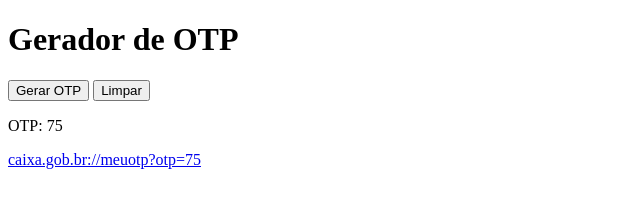
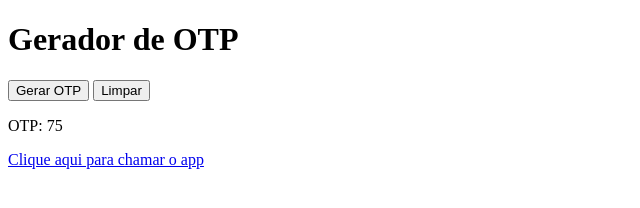
Before and after one commit to drbf17/desafio, a plain HTML site: page index.html in a window 1280 px wide. Both pictures are taken after a click on the button "Gerar OTP". Shown: the full height of the page, 0-640 px from the left. Drawn offline with Linux system fonts and the light colour scheme.

Commit message:
fix: Corrigindo lin

```diff
--- a/index.html
+++ b/index.html
@@ -32,7 +32,7 @@
             var otpLink = "caixa.gob.br://meuotp?otp=" + otp;
 
             // Display the OTP link
-            document.getElementById("otpLink").innerHTML = "<a href= Clique aqui para abrir o app e passar o otp>" + otpLink + "</a>";
+            document.getElementById("otpLink").innerHTML = "<a href='" + otpLink + "'> Clique aqui para chamar o app</a>";
         }
 
         function clearOTP() {
```
